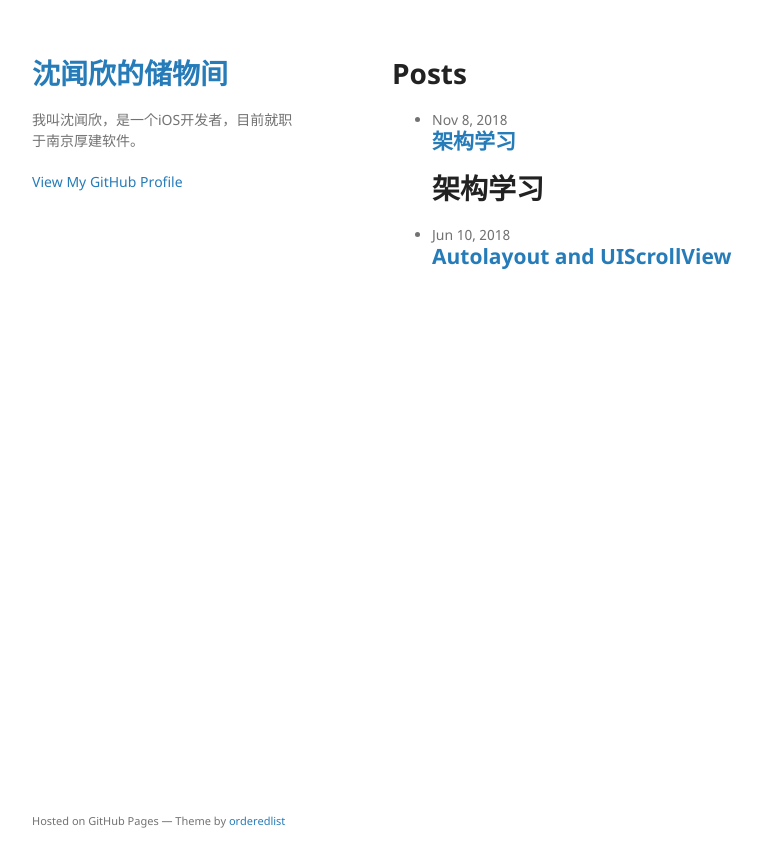
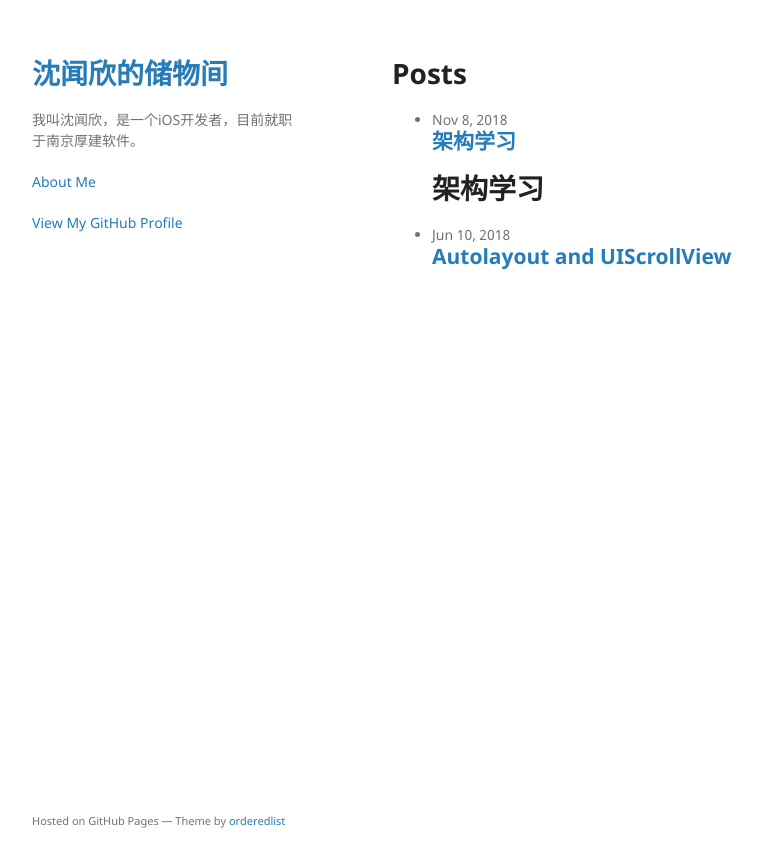
Before and after one commit to PatShen/PatShen.github.io, a Jekyll site: the page built from index.html, in a window 1280 px wide. Shown: the top 867 px of the page, without its empty margins (178-941 px from the left). Built offline with Jekyll 4.4.1, drawn with Linux system fonts in a browser that asks for light colours; the list of posts is cut into pages by our own code.

Commit message:
新增AboutMe

```diff
--- a/_layouts/default.html
+++ b/_layouts/default.html
@@ -21,6 +21,8 @@
         {% endif %}
 
         <p>{{ site.description | default: site.github.project_tagline }}</p>
+
+        <p class = "about"><a href = "./about.md">About Me</a></p>
 
         {% if site.github.is_project_page %}
         <p class="view"><a href="{{ site.github.repository_url }}">View the Project on GitHub <small>{{ site.github.repository_nwo }}</small></a></p>
```
